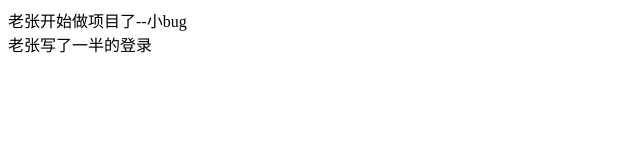
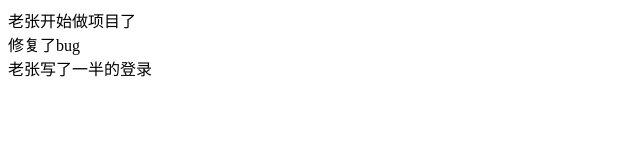
Before and after one commit to Mr-Charon/SecondRepository, a plain HTML site: page index.html in a window 1280 px wide. Shown: the whole page, without its empty margins (0-640 px from the left). Drawn offline with Linux system fonts and the light colour scheme.

Commit message:
修复了bug

```diff
--- a/index.html
+++ b/index.html
@@ -7,7 +7,9 @@
   <title>Document</title>
 </head>
 <body>
-  <div>老张开始做项目了--小bug</div>
+  <div>老张开始做项目了</div>
+  <!-- 修复bug -->
+  <div>修复了bug</div>
   <div>老张写了一半的登录</div>
 </body>
 </html>
```
